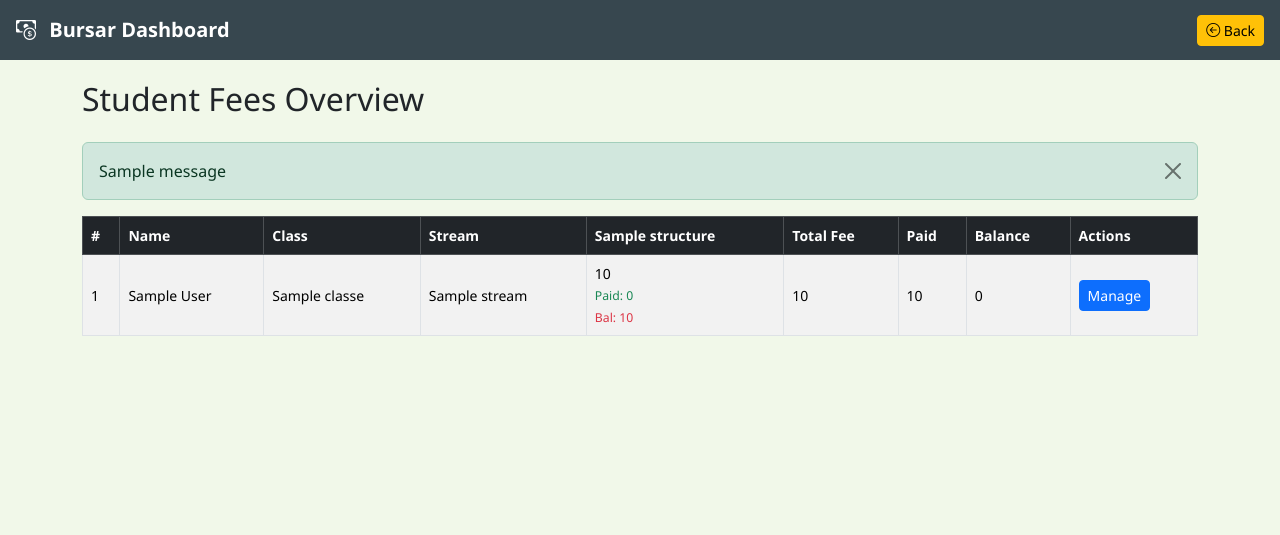
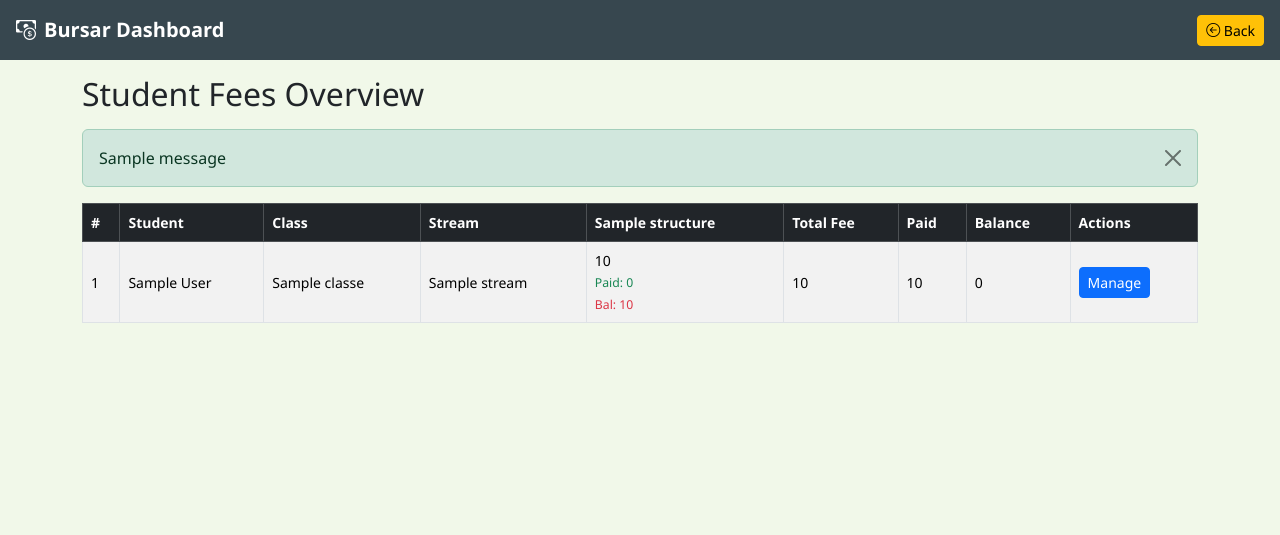
Before and after one commit to sejjtechnologies/school_management_system, a Flask app: page /bursar/bursar/student-fees in a window 1280 px wide. Shown: the top 535 px of the page. Run offline with Flask 3, Linux system fonts and the light colour scheme; tables that the repository leaves empty hold one stand-in row (values such as "Sample post"); one stand-in notice (Sample message) is shown.

Commit message:
styling my bursar dashboard

```diff
--- a/templates/bursar/student_fees.html
+++ b/templates/bursar/student_fees.html
@@ -6,14 +6,16 @@
   <title>Student Fees Overview</title>
   <link href="https://cdn.jsdelivr.net/npm/bootstrap@5.3.2/dist/css/bootstrap.min.css" rel="stylesheet" />
   <link href="https://cdn.jsdelivr.net/npm/bootstrap-icons@1.10.5/font/bootstrap-icons.css" rel="stylesheet" />
+
   <style>
     html, body {
       height: 100%;
       margin: 0;
+      background-color: #f1f8e9;
       font-family: 'Segoe UI', sans-serif;
-      background-color: #f1f8e9;
     }
 
+    /* Fixed top navbar */
     .navbar {
       height: 60px;
       background-color: #37474f;
@@ -21,40 +23,40 @@
 
     main {
       margin-top: 60px;
-      margin-bottom: 100px; /* More space for footer */
-      padding: 20px;
+      margin-bottom: 110px; /* space for footer */
+      padding: 15px;
     }
 
-    /* Scroll area */
+    /* Scrolling table area */
     .table-container {
-      max-height: calc(100vh - 60px - 100px);
+      max-height: calc(100vh - 60px - 110px);
       overflow-y: auto;
-      padding-bottom: 40px; /* good distance above footer */
+      padding-bottom: 40px;
     }
 
     table th, table td {
       vertical-align: middle !important;
+      white-space: nowrap;
       font-size: 0.875rem;
-      white-space: nowrap;
     }
 
+    /* Mobile adjustments */
     @media (max-width: 768px) {
-      table th, table td { font-size: 0.75rem; padding: 0.35rem; }
+      table th, table td { font-size: 0.75rem; padding: 0.3rem; }
     }
 
     @media (max-width: 576px) {
-      main { padding: 10px; }
+      main { padding: 8px; }
       table th, table td { font-size: 0.65rem; padding: 0.25rem; }
     }
   </style>
 </head>
+
 <body>
 
 <nav class="navbar fixed-top navbar-expand-lg d-flex align-items-center">
   <div class="container-fluid px-3 d-flex justify-content-between">
-    <a class="navbar-brand fw-bold text-white" href="#">
-      <i class="bi bi-cash-coin me-2"></i> Bursar Dashboard
-    </a>
+    <a class="navbar-brand fw-bold text-white"><i class="bi bi-cash-coin me-2"></i>Bursar Dashboard</a>
     <a href="{{ url_for('bursar_routes.dashboard') }}" class="btn btn-warning btn-sm">
       <i class="bi bi-arrow-left-circle"></i> Back
     </a>
@@ -62,12 +64,13 @@
 </nav>
 
 <main class="container">
-  <h2 class="mb-4">Student Fees Overview</h2>
+
+  <h2 class="mb-3">Student Fees Overview</h2>
 
   {% with messages = get_flashed_messages(with_categories=true) %}
     {% if messages %}
       {% for category, msg in messages %}
-        <div class="alert alert-{{ category }} alert-dismissible fade show" role="alert">
+        <div class="alert alert-{{ category }} alert-dismissible fade show">
           {{ msg }}
           <button type="button" class="btn-close" data-bs-dismiss="alert"></button>
         </div>
@@ -75,11 +78,13 @@
     {% endif %}
   {% endwith %}
 
-  <!-- Build a unified fee header -->
-  {% set master_fees = {} %}
+  <!-- Build unified fee header WITHOUT EVER showing zero -->
+  {% set master_fee_list = [] %}
   {% for p in pupils %}
     {% for f in p.fees %}
-      {% set _ = master_fees.update({f.id: f.item_name}) %}
+      {% if f.item_name not in master_fee_list %}
+        {% set _ = master_fee_list.append(f.item_name) %}
+      {% endif %}
     {% endfor %}
   {% endfor %}
 
@@ -89,12 +94,12 @@
         <thead class="table-dark">
           <tr>
             <th>#</th>
-          <th>Name</th>
+            <th>Student</th>
             <th>Class</th>
             <th>Stream</th>
 
-          {% for id, item_name in master_fees.items() %}
-            <th>{{ item_name }}</th>
+            {% for name in master_fee_list %}
+              <th>{{ name }}</th>
             {% endfor %}
 
             <th>Total Fee</th>
@@ -112,22 +117,24 @@
             <td>{{ pupil.class_name }}</td>
             <td>{{ pupil.stream_name }}</td>
 
-            {% for fee_id, item_name in master_fees.items() %}
-              {% set fee = pupil.fees | selectattr("id", "equalto", fee_id) | first %}
+            {% for name in master_fee_list %}
+              {% set fee = pupil.fees | selectattr("item_name", "equalto", name) | first %}
 
               {% if fee %}
-                {% set paid = pupil.payments | selectattr("reference", "equalto", fee.id|string) | map(attribute="amount_paid") | sum %}
+                {% set paid = pupil.payments
+                  | selectattr("reference", "equalto", fee.id|string)
+                  | map(attribute="amount_paid")
+                  | sum %}
+
                 <td>
                   {{ "{:,.0f}".format(fee.amount) }}<br>
                   <small class="text-success">Paid: {{ "{:,.0f}".format(paid) }}</small><br>
                   <small class="text-danger">Bal: {{ "{:,.0f}".format(fee.amount - paid) }}</small>
                 </td>
+
               {% else %}
-                <td>
-                  0<br>
-                  <small class="text-success">Paid: 0</small><br>
-                  <small class="text-danger">Bal: 0</small>
-                </td>
+                <!-- class does NOT have this fee category: leave blank -->
+                <td></td>
               {% endif %}
             {% endfor %}
 
@@ -137,20 +144,21 @@
 
             <td>
               <a href="{{ url_for('bursar_routes.view_pupil_fees_structure', pupil_id=pupil.id) }}"
-                 class="btn btn-primary btn-sm">
-                Manage
-              </a>
+                 class="btn btn-primary btn-sm">Manage</a>
             </td>
+
           </tr>
         {% endfor %}
         </tbody>
       </table>
     </div>
   </div>
+
 </main>
 
 {% include 'footer.html' %}
 
 <script src="https://cdn.jsdelivr.net/npm/bootstrap@5.3.2/dist/js/bootstrap.bundle.min.js"></script>
+
 </body>
 </html>
```
Lines whose indentation alone changed are shown as unchanged.
